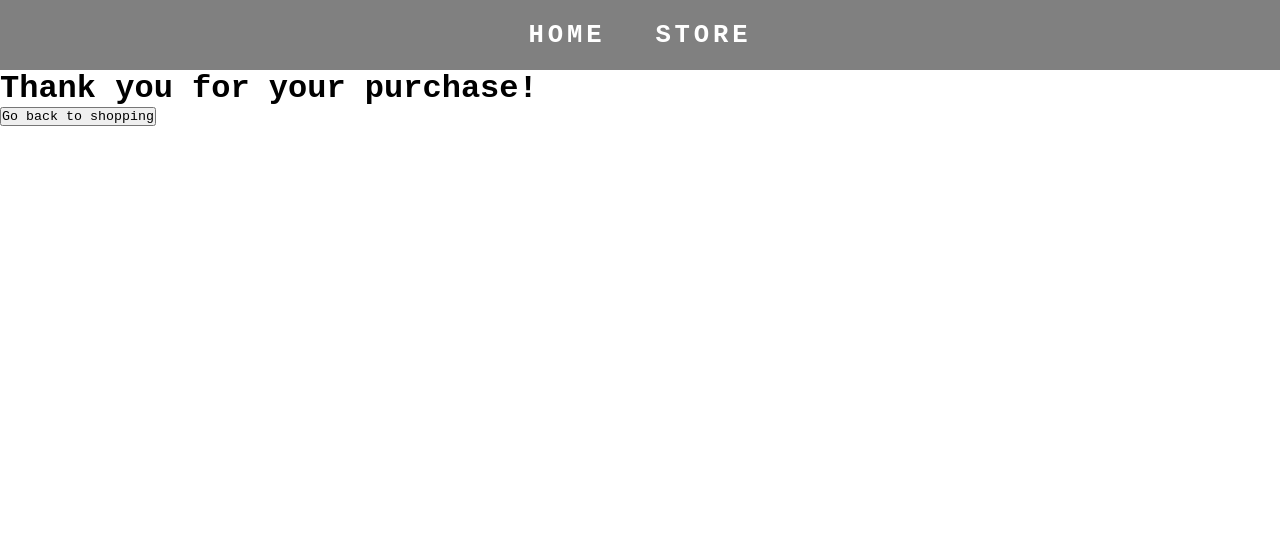
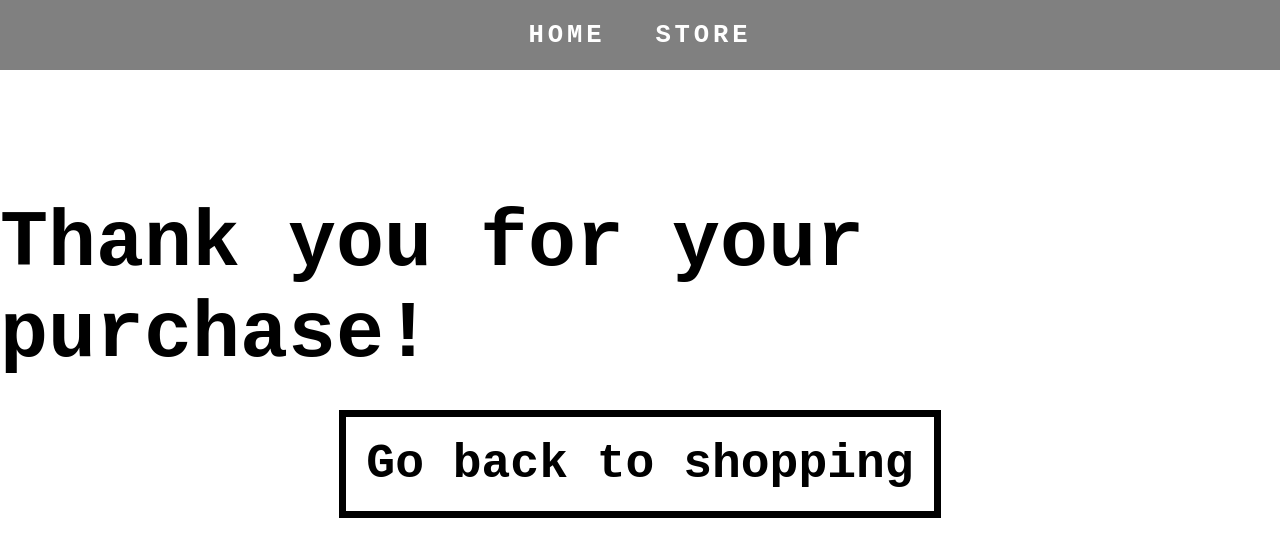
Before and after one commit to baha-homidov/react-shopping-cart, a React (Create React App) app: page /checkout in a window 1280 px wide. Shown: the top 556 px of the page. Built offline with nearby package versions, Linux system fonts and the light colour scheme.

Commit message:
finish project

```diff
--- a/src/assets/styles/CartIcon.css
+++ b/src/assets/styles/CartIcon.css
@@ -1,11 +1,12 @@
 .cart-icon-container {
   position: absolute;
   width: 100px;
-  height: 70px;
+  height: 50px;
   right: 10vw;
-  top: -2px;
+  top: 9px;
   text-decoration: none;
   color: white;
+  background-color: transparent;
   font-size: 2.5rem;
   font-weight: bold;
   display: flex;
@@ -14,6 +15,8 @@
   gap: 10px;
 }
 
+
+
 .cart-icon-img {
   width: 45px;
   height: 40px;
--- /dev/null
+++ b/src/assets/styles/Checkout.css
@@ -0,0 +1,41 @@
+.checkout-container {
+  display: flex;
+  flex-direction: column;
+  align-items: center;
+  margin-top: 10%;
+  gap: 30px;
+}
+
+.checkout-container > div {
+  font-weight: 900;
+  font-size: 5rem;
+}
+
+.checkout-container > a > button {
+  display: inline-block;
+  outline: 0;
+  text-align: center;
+  cursor: pointer;
+
+  border: 0;
+  color: #fff;
+  border: 3px solid transparent;
+  border-color: #000;
+  color: #000;
+  background: transparent;
+  font-weight: 800;
+  transition: background, color 0.1s ease-in-out;
+}
+
+.checkout-container > a > button {
+  padding: 20px;
+  border: 7px solid transparent;
+  font-size: 3rem;
+  border-color: #000;
+}
+
+.checkout-container > a > button:hover {
+  background-color: #000;
+
+  color: #fff;
+}
--- a/src/components/Checkout.js
+++ b/src/components/Checkout.js
@@ -1,8 +1,9 @@
 import { Link } from "react-router-dom";
+import "../assets/styles/Checkout.css"
 const Checkout = () => {
   return (
     <div className="checkout-container">
-      <h1>Thank you for your purchase!</h1>
+      <div>Thank you for your purchase!</div>
       <Link to="/store">
         <button>Go back to shopping</button>
       </Link>
```
